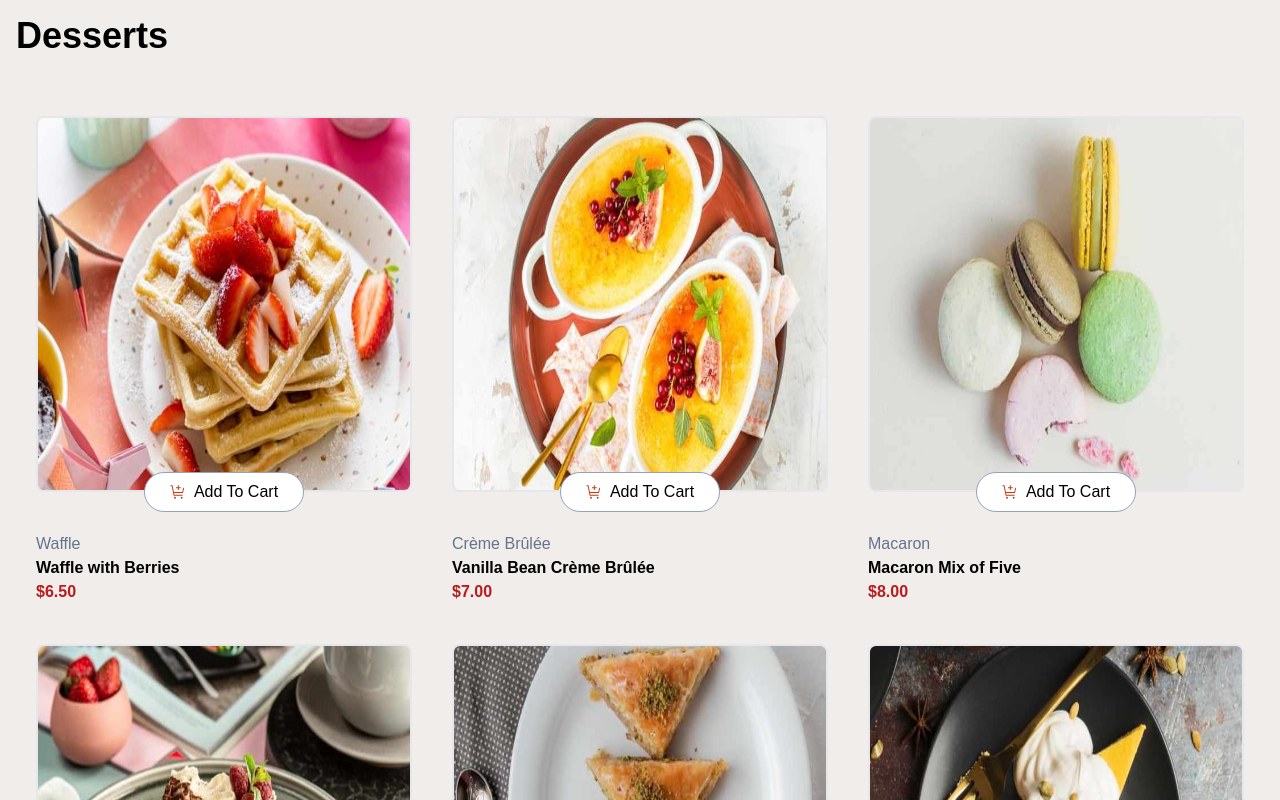
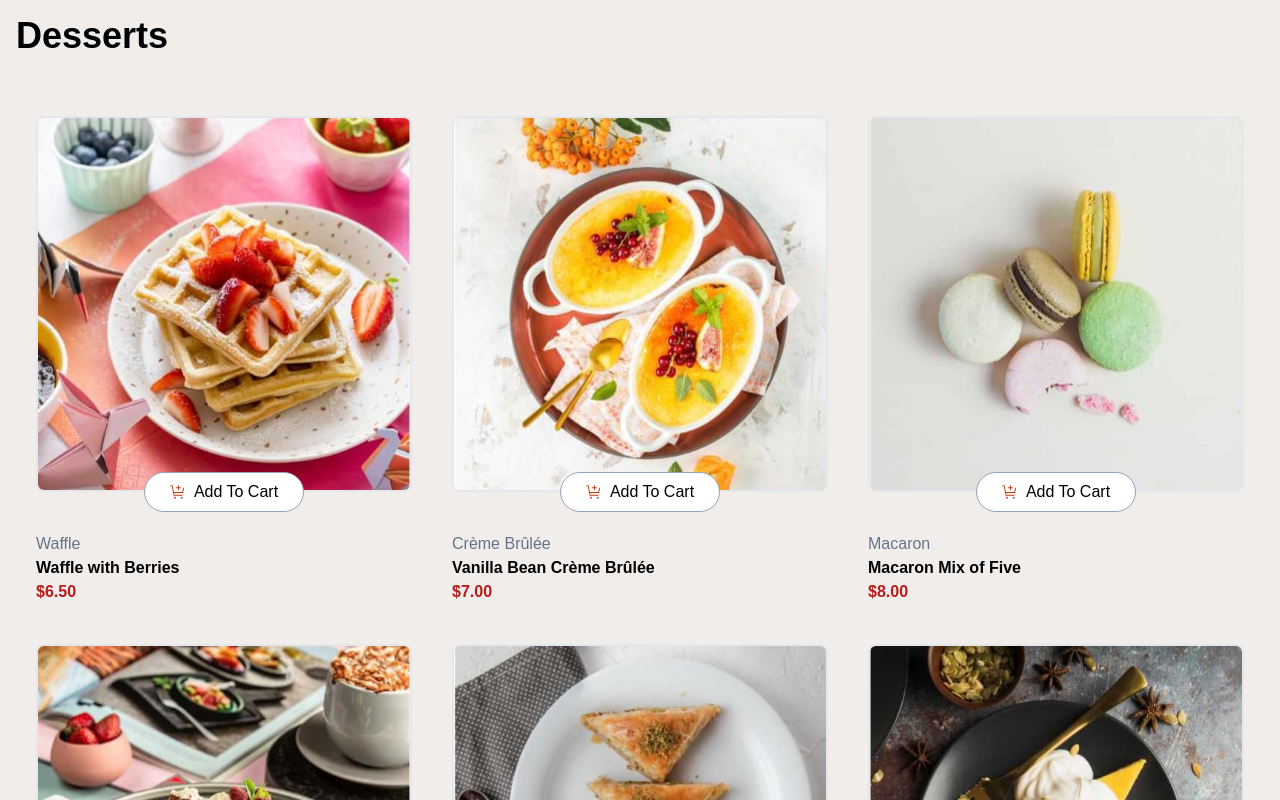
Before and after one commit to KamCoder5/restaurant-product-list, a Next.js app: page / in a window 1280 px wide. Shown: the top 800 px of the page. Built offline with nearby package versions, Linux system fonts and the light colour scheme.

Commit message:
judging from JSON object, used product image based on device type. default to desktop if no file type is detected and the css in product image will resize it

```diff
--- a/src/app/components/ProductCard.tsx
+++ b/src/app/components/ProductCard.tsx
@@ -61,17 +61,16 @@ export const ProductCard: React.FC<ProductCardProps> = ({
       );
     }
   };
-  console.log({ isSelectedProduct });
   return (
     <div className="md:p-5">
-      <div className="text-black relative mb-5  rounded-lg">
+      <div className="text-black relative mb-5  rounded-lg ">
         <Image
-          className={`w-full md:aspect-square sm:aspect-[3/2] rounded-lg  ${
+          className={`w-full md:aspect-square sm:aspect-[3/2] rounded-lg ${
             isSelectedProduct[name] ? "border-2  border-red-700" : "border-2"
           }`}
           src={image}
-          width={500}
-          height={500}
+          width={200}
+          height={200}
           alt="Picture of Food"
         />
         {productCardButton()}
--- a/src/app/page.tsx
+++ b/src/app/page.tsx
@@ -4,6 +4,7 @@ import { useState } from "react";
 import data from "../api/data.json";
 import { ProductCard } from "./components/ProductCard";
 import { SummaryCardItem } from "./components/SummaryCardItem";
+import { isMobile, isDesktop, isTablet } from "react-device-detect";
 
 export default function Home() {
   const [productsInCart, setProductsInCart] = useState<{
@@ -31,7 +32,19 @@ export default function Home() {
       [productName]: 1,
     }));
   };
-
+  const productImage = (product: any) => {
+    if (isMobile) {
+      return product.image.mobile;
+    }
+    if (isDesktop) {
+      return product.image.desktop;
+    }
+    if (isTablet) {
+      return product.image.tablet;
+    } else {
+      return product.image.desktop;
+    }
+  };
   return (
     <div className="text-black p-4">
       <header className="text-black text-4xl font-extrabold mb-10">
@@ -41,7 +54,7 @@ export default function Home() {
         {data.map((product, index) => (
           <ProductCard
             key={index}
-            image={product.image.mobile}
+            image={productImage(product)}
             category={product.category}
             name={product.name}
             price={product.price}
```
Also changed, not shown: package.json (+6 -5 lines), 1 other file (tests, documents, lock files or other folders).
